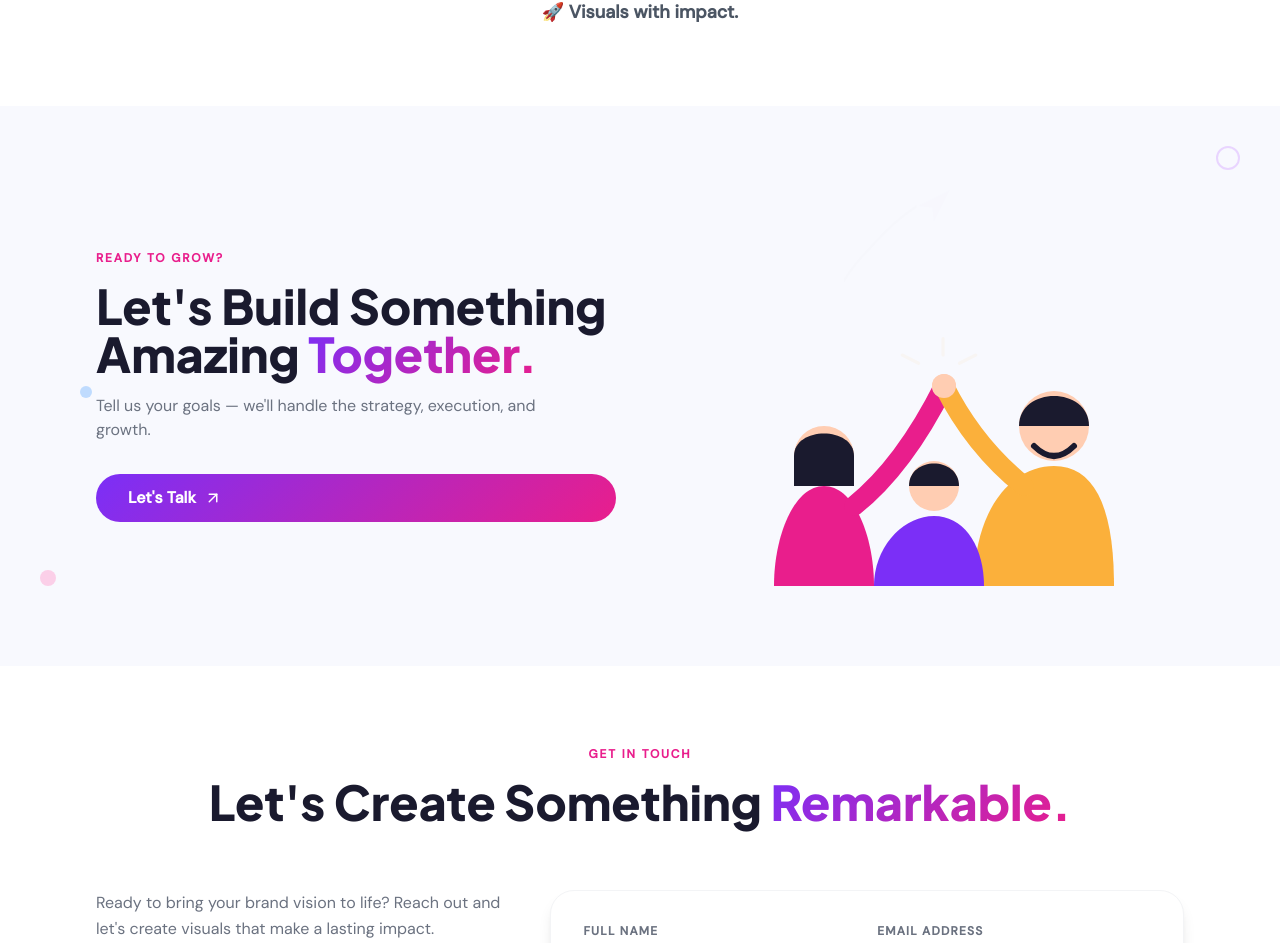
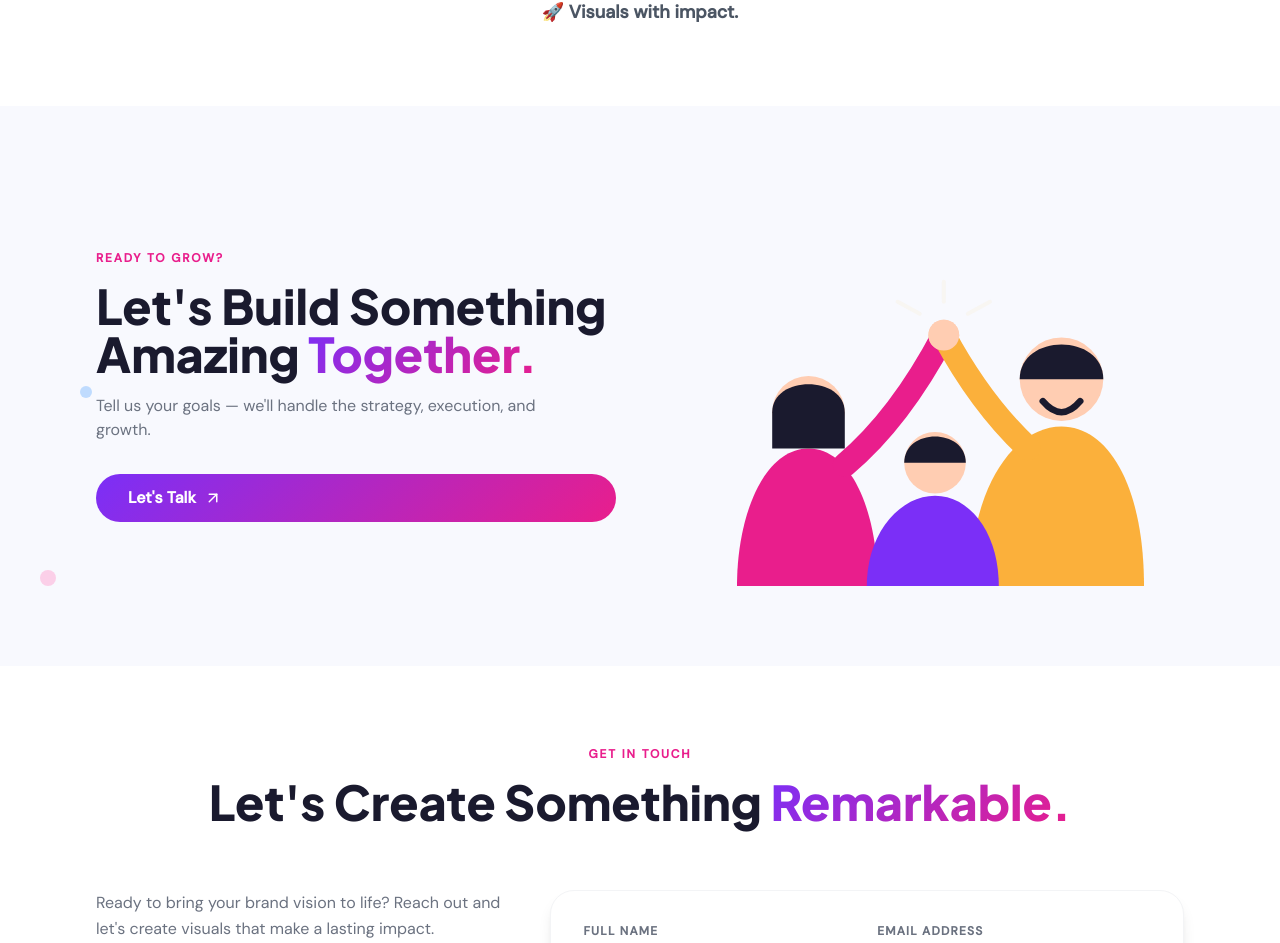
Before and after one commit to suri9946/mnk_visual_studio, a React (Vite) app in the folder frontend/: page / in a window 1280 px wide. Shown: the part 5011-5954 px from the top of the page. Built offline with nearby package versions, Linux system fonts and the light colour scheme.

Commit message:
feat: CTA - replace kite with paper plane, fix path/trail alignment, adjust endpoint, remove stray circle

```diff
--- a/frontend/src/components/CTA.jsx
+++ b/frontend/src/components/CTA.jsx
@@ -7,7 +7,6 @@ const CTA = () => {
         <section className="py-20 px-6 md:px-12 lg:px-24 bg-[#F8F9FE] relative overflow-hidden">
             {/* Background elements */}
             <div className="absolute top-0 left-0 w-full h-full pointer-events-none">
-                <div className="absolute top-10 right-10 w-6 h-6 rounded-full border-2 border-purple-200" />
                 <div className="absolute bottom-20 left-10 w-4 h-4 rounded-full bg-pink-200" />
                 <div className="absolute top-1/2 left-20 w-3 h-3 rounded-full bg-blue-200" />
             </div>
@@ -34,47 +33,59 @@ const CTA = () => {
                 {/* Right - High Fiving Characters Animation */}
                 <div className="w-full lg:w-1/2 relative h-[400px] flex items-end justify-center">
 
-                    {/* Paper plane animation */}
+                    {/* Paper plane — starts left-edge mid-height, gentle upward slope to top-right */}
                     <motion.div
+                        style={{ position: 'absolute', top: '48%', left: '0px', zIndex: 20 }}
                         animate={{
-                            x: [0, 60, 120],
-                            y: [0, -40, -80],
-                            opacity: [1, 1, 0]
+                            x: [0, 90, 200, 350, 510],
+                            y: [0, -28, -65, -120, -218],
+                            opacity: [0, 1, 1, 1, 0],
                         }}
                         transition={{
-                            duration: 3,
+                            duration: 5,
                             repeat: Infinity,
-                            repeatDelay: 1,
-                            ease: "easeOut"
+                            repeatDelay: 2,
+                            ease: 'easeInOut',
+                            times: [0, 0.08, 0.4, 0.85, 1],
                         }}
-                        className="absolute top-20 left-1/4 z-20"
                     >
-                        <svg width="40" height="40" viewBox="0 0 24 24" fill="#7B2FF7">
-                            <path d="M2 12L22 2L12 22L11 13L2 12Z" />
+                        {/* Paper Airplane — rotated ~-19° to match the flat yellow-line slope */}
+                        <svg
+                            width="34"
+                            height="34"
+                            viewBox="0 0 24 24"
+                            fill="none"
+                            xmlns="http://www.w3.org/2000/svg"
+                            style={{ transform: 'rotate(-19deg)', display: 'block' }}
+                        >
+                            <path
+                                d="M2 3L22 12L2 21V14L16 12L2 10V3Z"
+                                fill="#7C3AED"
+                                stroke="#5B21B6"
+                                strokeWidth="0.5"
+                                strokeLinejoin="round"
+                            />
                         </svg>
-                        {/* Kite tail — diagonal LOWER-LEFT trail matching user's red reference line.
-                             Plane flies upper-right → trail goes opposite = lower-left diagonal.
-                             SVG: top:0 left:-70 width:73 height:100
-                             Path end (73,20) = screen (-70+73=3, 0+20=20) = plane tail ✅
-                             Arcs diagonally to lower-left → all points within bounds, no clipping. */}
+
+                        {/* Dashed trail — flat-ish angle matching ~-19° slope */}
                         <svg
                             style={{
                                 position: 'absolute',
-                                top: '0px',
-                                left: '-70px',
-                                width: '73px',
-                                height: '100px',
+                                top: '10px',
+                                left: '-90px',
+                                width: '94px',
+                                height: '38px',
                                 pointerEvents: 'none',
                             }}
-                            viewBox="0 0 73 100"
+                            viewBox="0 0 94 38"
                             fill="none"
                         >
                             <path
-                                d="M73 20 Q 50 35 28 60 Q 10 78 0 95"
-                                stroke="#3B0764"
-                                strokeWidth="2.8"
+                                d="M94 8 Q 70 14 46 22 Q 23 29 0 34"
+                                stroke="#7C3AED"
+                                strokeWidth="2"
                                 strokeLinecap="round"
-                                strokeLinejoin="round"
+                                strokeDasharray="5 7"
                                 fill="none"
                             />
                         </svg>
@@ -82,45 +93,46 @@ const CTA = () => {
 
                     {/* Characters SVG */}
                     <div className="relative z-10 mt-auto w-full">
-                        <svg width="100%" viewBox="0 0 400 300" fill="none" xmlns="http://www.w3.org/2000/svg" style={{ maxWidth: '400px', margin: '0 auto', display: 'block' }}>
-                            {/* Woman */}
-                            <path d="M50 300 C 50 250, 70 200, 100 200 C 130 200, 150 250, 150 300 Z" fill="#E91E8C" />
+                        <svg width="100%" viewBox="0 0 400 320" fill="none" xmlns="http://www.w3.org/2000/svg" style={{ maxWidth: '440px', margin: '0 auto', display: 'block' }}>
+                            {/* Woman body — larger & fuller */}
+                            <path d="M30 320 C 30 255, 55 195, 95 195 C 135 195, 158 255, 158 320 Z" fill="#E91E8C" />
                             {/* Woman Head */}
-                            <circle cx="100" cy="170" r="30" fill="#FFCDB2" />
+                            <circle cx="95" cy="162" r="33" fill="#FFCDB2" />
                             {/* Woman Hair */}
-                            <path d="M70 170 C 70 140, 130 140, 130 170 L 130 200 L 70 200 Z" fill="#1A1A2E" />
+                            <path d="M62 162 C 62 128, 128 128, 128 162 L 128 195 L 62 195 Z" fill="#1A1A2E" />
 
-                            {/* Man */}
-                            <path d="M250 300 C 250 220, 290 180, 330 180 C 370 180, 390 220, 390 300 Z" fill="#FBB03B" />
+                            {/* Man body — larger & fuller */}
+                            <path d="M242 320 C 242 230, 282 175, 325 175 C 368 175, 400 230, 400 320 Z" fill="#FBB03B" />
                             {/* Man Head */}
-                            <circle cx="330" cy="140" r="35" fill="#FFCDB2" />
-                            {/* Man Hair/Beard */}
-                            <path d="M295 140 C 295 100, 365 100, 365 140 Z" fill="#1A1A2E" />
-                            <path d="M310 160 Q 330 180 350 160" stroke="#1A1A2E" strokeWidth="6" strokeLinecap="round" />
+                            <circle cx="325" cy="132" r="38" fill="#FFCDB2" />
+                            {/* Man Hair */}
+                            <path d="M287 132 C 287 90, 363 90, 363 132 Z" fill="#1A1A2E" />
+                            {/* Man Smile */}
+                            <path d="M308 152 Q 325 172 342 152" stroke="#1A1A2E" strokeWidth="6" strokeLinecap="round" fill="none" />
 
                             {/* Middle Kid */}
-                            <path d="M150 300 C 150 260, 180 230, 210 230 C 240 230, 260 260, 260 300 Z" fill="#7B2FF7" />
+                            <path d="M148 320 C 148 272, 178 238, 210 238 C 242 238, 268 272, 268 320 Z" fill="#7B2FF7" />
                             {/* Kid Head */}
-                            <circle cx="210" cy="200" r="25" fill="#FFCDB2" />
+                            <circle cx="210" cy="208" r="28" fill="#FFCDB2" />
                             {/* Kid Hair */}
-                            <path d="M185 200 C 185 170, 235 170, 235 200 Z" fill="#1A1A2E" />
+                            <path d="M182 208 C 182 176, 238 176, 238 208 Z" fill="#1A1A2E" />
 
                             {/* Woman Arm high fiving */}
-                            <path d="M130 220 Q 180 180 220 100" stroke="#E91E8C" strokeWidth="20" strokeLinecap="round" />
+                            <path d="M128 210 Q 178 168 218 92" stroke="#E91E8C" strokeWidth="22" strokeLinecap="round" />
                             {/* Woman Hand */}
-                            <circle cx="220" cy="100" r="12" fill="#FFCDB2" />
+                            <circle cx="218" cy="92" r="14" fill="#FFCDB2" />
 
                             {/* Man Arm high fiving */}
-                            <path d="M300 200 Q 250 160 220 100" stroke="#FBB03B" strokeWidth="20" strokeLinecap="round" />
+                            <path d="M295 195 Q 252 155 218 92" stroke="#FBB03B" strokeWidth="22" strokeLinecap="round" />
                             {/* Man Hand */}
-                            <circle cx="220" cy="100" r="12" fill="#FFCDB2" />
+                            <circle cx="218" cy="92" r="14" fill="#FFCDB2" />
 
-                            {/* High Five Impact Lines */}
+                            {/* High Five Impact Lines — subtle cream/gold */}
                             <motion.path
-                                animate={{ opacity: [0, 1, 0], scale: [0.8, 1.2, 0.8] }}
-                                transition={{ duration: 1, repeat: Infinity }}
-                                d="M220 70 L 220 50 M 240 80 L 260 70 M 190 80 L 170 70"
-                                stroke="#FF9D00" strokeWidth="4" strokeLinecap="round"
+                                animate={{ opacity: [0, 0.8, 0], scale: [0.8, 1.2, 0.8] }}
+                                transition={{ duration: 1.2, repeat: Infinity }}
+                                d="M218 62 L 218 42 M 242 74 L 264 62 M 194 74 L 172 62"
+                                stroke="#F5E6C8" strokeWidth="4" strokeLinecap="round"
                             />
                         </svg>
                     </div>
```
